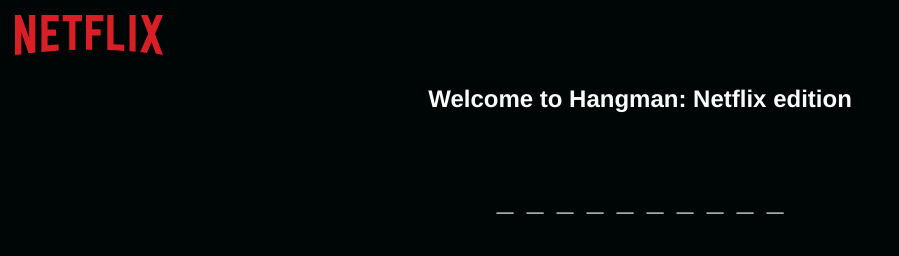
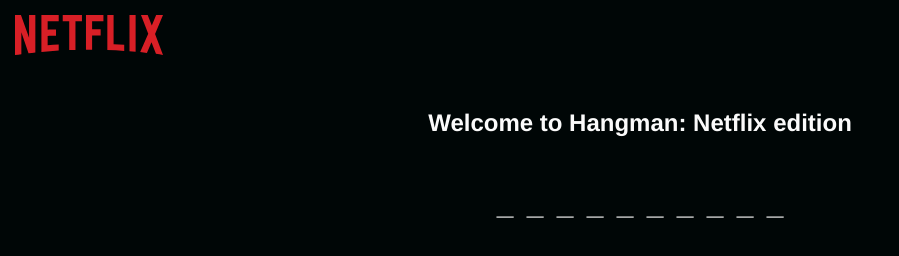
Before and after one commit to RPaez09/hangman-game, a plain HTML site: page index.html in a window 1280 px wide. Shown: the whole page, without its empty margins (0-899 px from the left). Drawn offline with Linux system fonts and the light colour scheme.

Commit message:
better spacing

```diff
--- a/src/style.scss
+++ b/src/style.scss
@@ -15,7 +15,7 @@ body {
 }
 
 .navbar {
-    height: 5vh;
+    height: 8vh;
     width: 100vw;
     padding: 15px;
 
@@ -27,6 +27,7 @@ body {
 .heading-section {
 
     padding-top: 25px;
+    margin-bottom: 50px;
 
     h2 {
         text-align: center;
@@ -34,7 +35,7 @@ body {
 }
 
 .wordguess-section {
-    padding-top: 50px;
+    margin-top: 30px;
     display: flex;
     justify-content: center;
     flex-wrap: wrap;
```
Also changed, not shown: assets/css/style.css.
